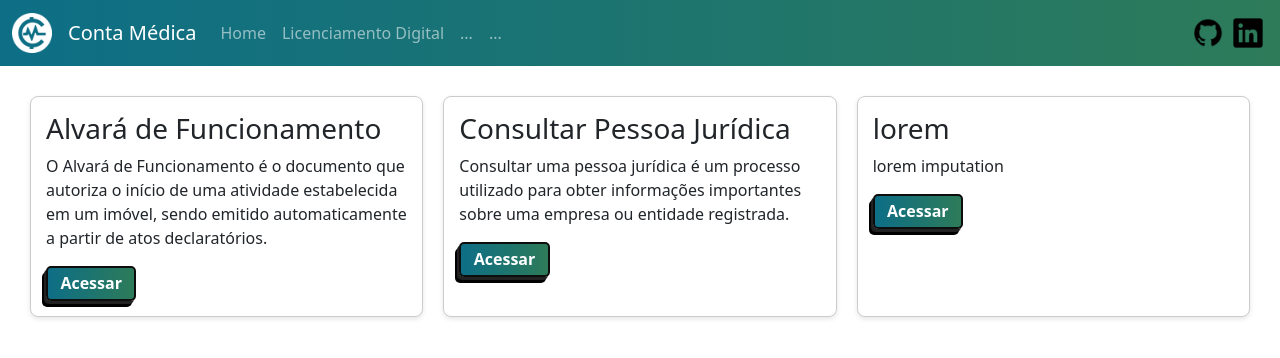
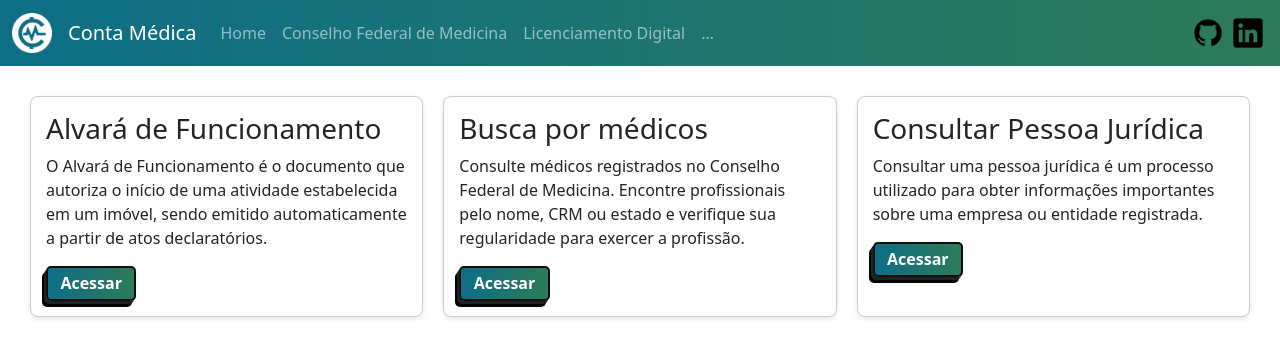
Before and after one commit to JLpensador/Legalizacao-Processo, an Angular app: page /home in a window 1280 px wide. Shown: the top 358 px of the page. Built offline with nearby package versions, Linux system fonts and the light colour scheme.

Commit message:
Feat: Adiciona Card Buscar Por Médico

```diff
--- a/src/app/components/header/header.component.html
+++ b/src/app/components/header/header.component.html
@@ -24,15 +24,17 @@
           <a class="nav-link" aria-current="page" href="/home">Home</a>
         </li>
         <li class="nav-item">
+          <a class="nav-link" href="https://portal.cfm.org.br" target="_blank"
+            >Conselho Federal de Medicina</a
+          >
+        </li>
+        <li class="nav-item">
           <a
             class="nav-link"
             href="https://portal.seuma.fortaleza.ce.gov.br/fortalezaonline/portal/"
             target="_blank"
             >Licenciamento Digital</a
           >
-        </li>
-        <li class="nav-item">
-          <a class="nav-link" routerLink="/projetos">...</a>
         </li>
         <li class="nav-item">
           <a class="nav-link" href="#">...</a>
--- a/src/app/project.service.ts
+++ b/src/app/project.service.ts
@@ -14,16 +14,17 @@ export class ProjectService {
         link: '/alvará',
       },
       {
+        name: 'Busca por médicos',
+        description:
+          'Consulte médicos registrados no Conselho Federal de Medicina. Encontre profissionais pelo nome, CRM ou estado e verifique sua regularidade para exercer a profissão.',
+        link: 'https://portal.cfm.org.br/busca-medicos',
+      },
+      {
         name: 'Consultar Pessoa Jurídica',
         description:
           'Consultar uma pessoa jurídica é um processo utilizado para obter informações importantes sobre uma empresa ou entidade registrada.',
         link: '',
       },
-      {
-        name: 'lorem',
-        description: 'lorem imputation',
-        link: '',
-      },
     ];
   }
 }
```
